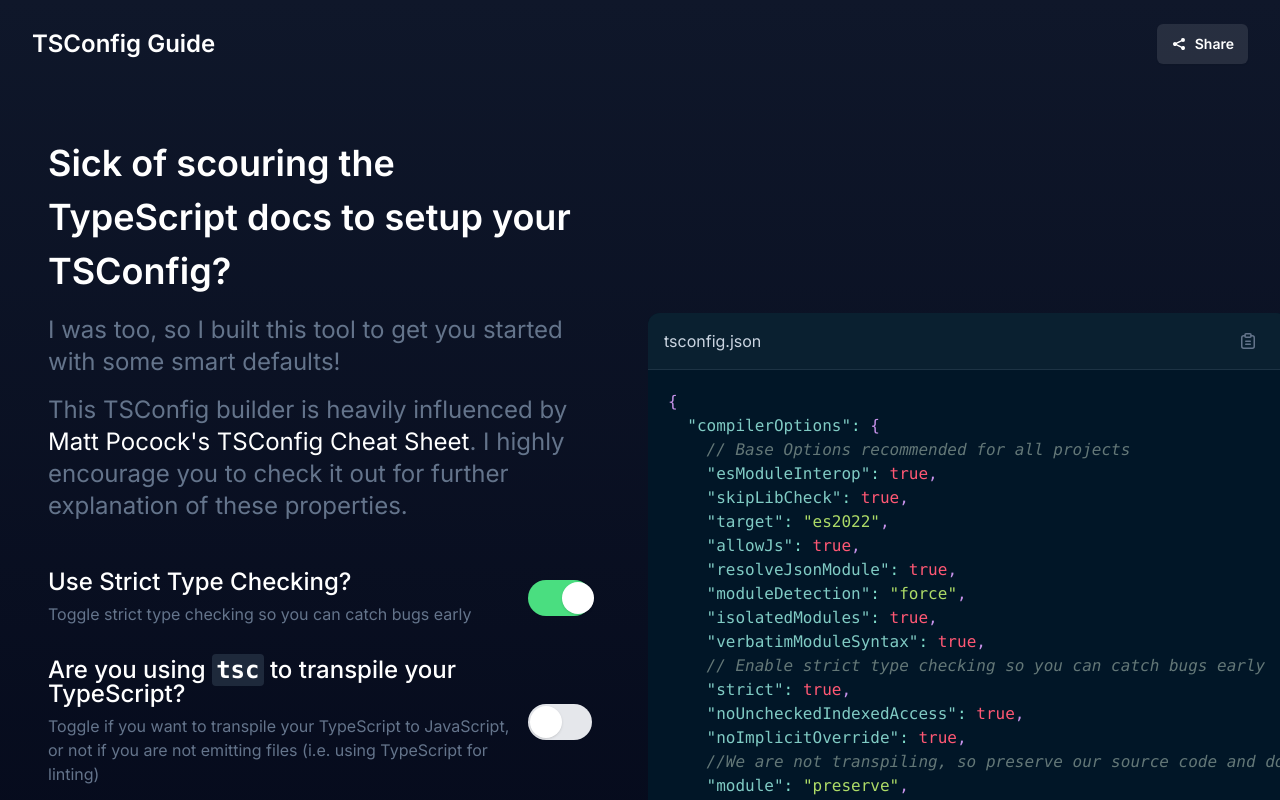
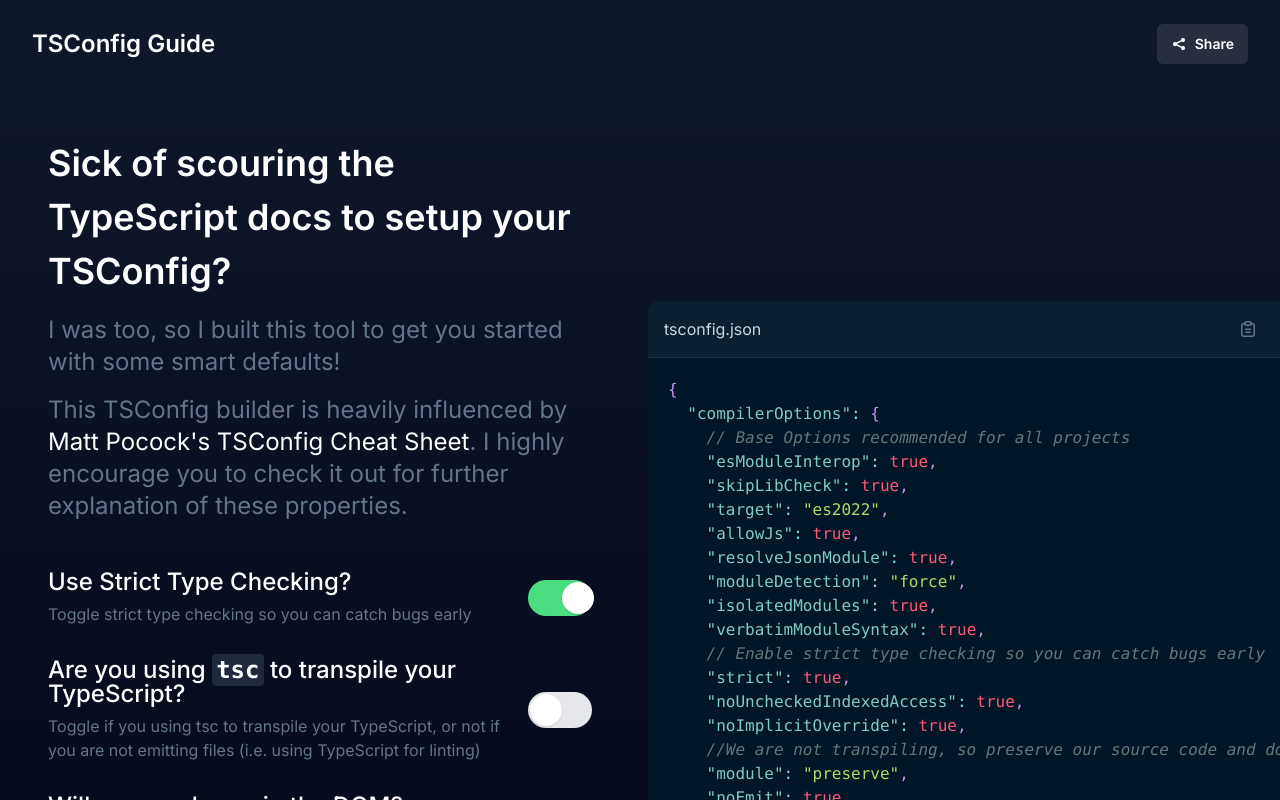
Before and after one commit to blakewilson/tsconfig.guide, a Next.js app: page / in a window 1280 px wide. Shown: the top 800 px of the page. Built offline with nearby package versions, Linux system fonts and the light colour scheme.

Commit message:
Update ts transpiling description

```diff
--- a/src/components/optionsPane.tsx
+++ b/src/components/optionsPane.tsx
@@ -60,7 +60,7 @@
               to transpile your TypeScript?
             </>
           )}
-          description="Toggle if you want to transpile your TypeScript to JavaScript, or not if you are not emitting files (i.e. using TypeScript for linting)"
+          description="Toggle if you using tsc to transpile your TypeScript, or not if you are not emitting files (i.e. using TypeScript for linting)"
           checked={tsTranspiling}
           setChecked={(value: boolean) =>
             dispatch({
```
